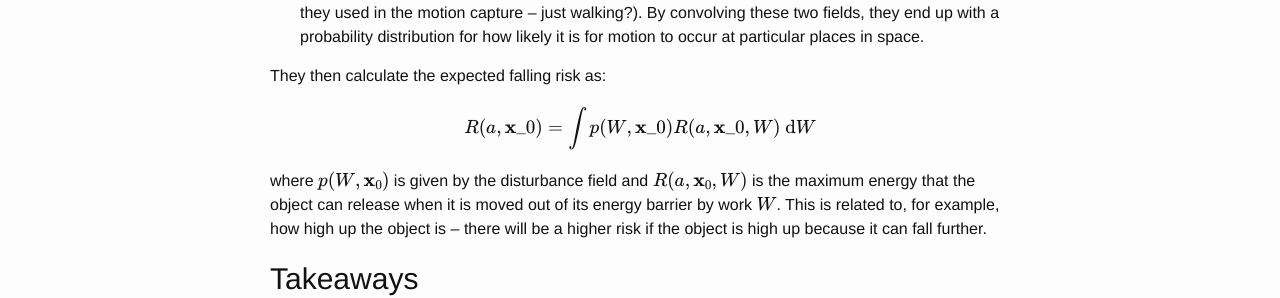
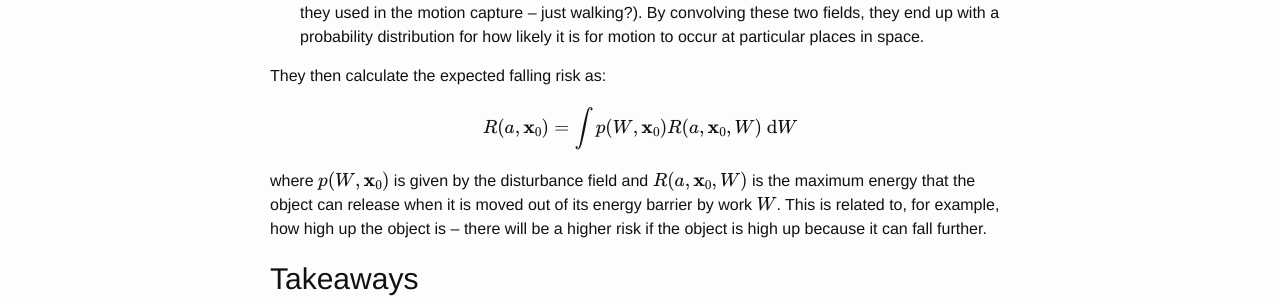
Before and after one commit to jhamrick/quals, a Jekyll site: the page built from _posts/2015-12-21-Zheng2014.md, in a window 1280 px wide. Shown: the part 970-1268 px from the top of the page. Built offline with Jekyll 4.4.1, drawn with Linux system fonts in a browser that asks for light colours; formulas are drawn with MathJax 3.

Commit message:
Fix math

```diff
--- a/_posts/2015-12-21-Zheng2014.md
+++ b/_posts/2015-12-21-Zheng2014.md
@@ -28,7 +28,7 @@ Second, they define a "disturbance field" to be a probability distribution over
 They then calculate the expected falling risk as:
 
 $$
-R(a,\mathbf{x}\_0)=\int p(W,\mathbf{x}\_0)R(a, \mathbf{x}\_0, W)\ \mathrm{d}W
+R(a,\mathbf{x}_0)=\int p(W,\mathbf{x}_0)R(a, \mathbf{x}_0, W)\ \mathrm{d}W
 $$
 
 where $p(W,\mathbf{x}\_0)$ is given by the disturbance field and $R(a, \mathbf{x}\_0, W)$ is the maximum energy that the object can release when it is moved out of its energy barrier by work $W$. This is related to, for example, how high up the object is -- there will be a higher risk if the object is high up because it can fall further.
```
